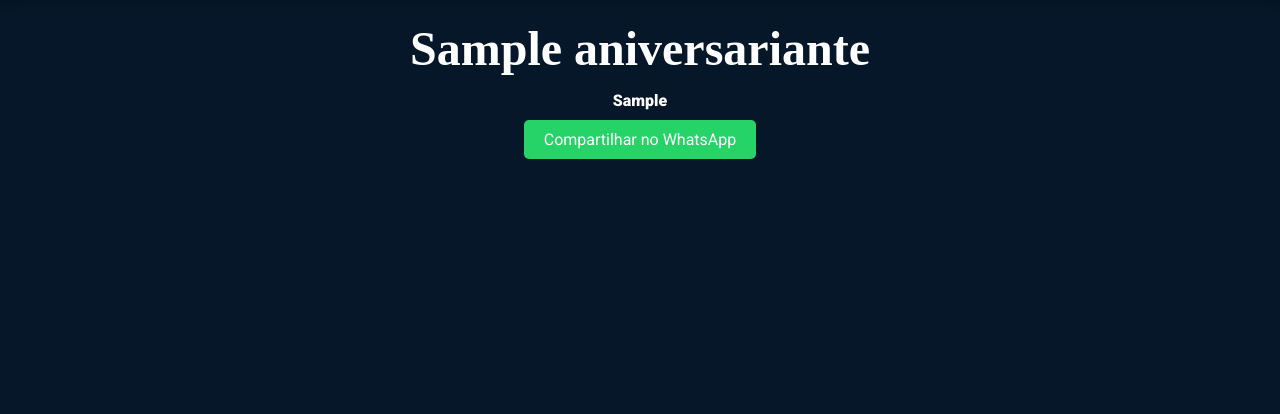
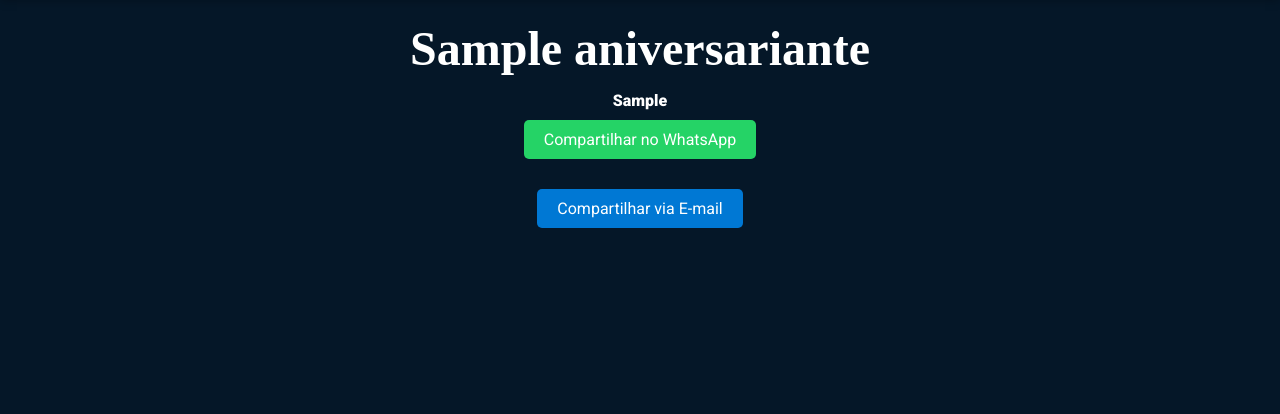
Before and after one commit to cetem99/aniversario, a Flask app: page /compartilhar_aniversariante/1 in a window 1280 px wide. Shown: the part 324-738 px from the top of the page. Run offline with Flask 3, Linux system fonts and the light colour scheme; the visitor is signed in with stand-in values (Sample User, id 1); tables that the repository leaves empty hold one stand-in row (values such as "Sample post"); some web fonts are replaced.

Commit message:
btão de compartilhar e-mail

```diff
--- a/static/CSS/share.css
+++ b/static/CSS/share.css
@@ -108,3 +108,22 @@ main{
 .whatsapp-button:hover {
     background-color: #1DA851;
 }
+
+.email-button {
+    text-align: center;
+    margin-top: 20px;
+}
+
+.email-button a {
+    background-color: #0078D4; /* Cor azul típica do email */
+    color: white;
+    padding: 10px 20px;
+    border-radius: 5px;
+    text-decoration: none;
+    font-size: 16px;
+    display: inline-block;
+}
+
+.email-button a:hover {
+    background-color: #005a8a; /* Cor de hover mais escura */
+}
--- a/templates/share.html
+++ b/templates/share.html
@@ -33,6 +33,14 @@
             </a>
         </div>
 
+        <!-- Botão de Compartilhar via E-mail -->
+        <div class="share-button email-button">
+            <a href="mailto:?subject=Feliz%20Aniversário%20para%20{{ aniversariante.nome }}&body={{ aniversariante.felicitacao | urlencode }}"
+               class="email-button">
+                Compartilhar via E-mail
+            </a>
+        </div>
+
         <!-- Imagem ao final da main -->
         <img src="/static/imagens/Logo.png" alt="Imagem no final da main" class="final-img">
     </main>
```
